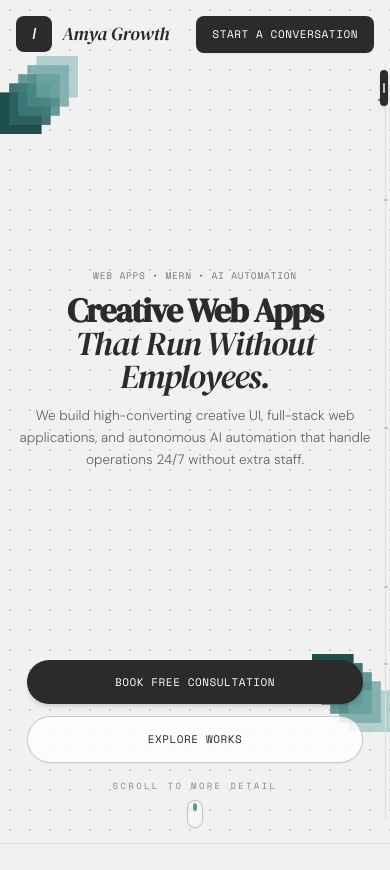
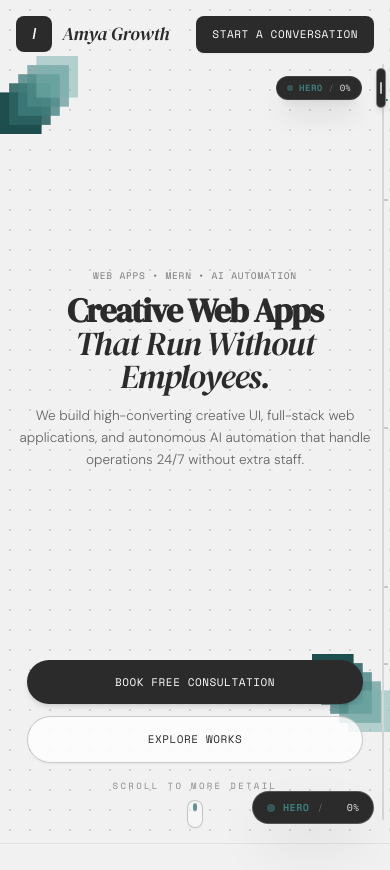
Before and after one commit to dhruvpatel9638/amya, a React (Vite) app: page / in a window 390 px wide. Shown: the top 870 px of the page. Built offline with nearby package versions, Linux system fonts and the light colour scheme.

Commit message:
fix(scrollbar): add dedicated mobile floating scroll pill and improve indicator visibility

```diff
--- a/src/components/CreativeScrollbar.jsx
+++ b/src/components/CreativeScrollbar.jsx
@@ -49,7 +49,7 @@ export default function CreativeScrollbar({ activeSection, onNavigate }) {
     return () => window.removeEventListener('resize', calculatePositions);
   }, []);
 
-  // Track window scroll progress
+  // Extend badge visibility timeout on scroll
   useEffect(() => {
     const handleScroll = () => {
       const scrollTop = window.scrollY;
@@ -61,7 +61,7 @@ export default function CreativeScrollbar({ activeSection, onNavigate }) {
       if (scrollTimeoutRef.current) clearTimeout(scrollTimeoutRef.current);
       scrollTimeoutRef.current = setTimeout(() => {
         setIsScrolling(false);
-      }, 1800);
+      }, 3500);
     };
 
     window.addEventListener('scroll', handleScroll, { passive: true });
@@ -132,14 +132,39 @@ export default function CreativeScrollbar({ activeSection, onNavigate }) {
   const percentage = Math.round(scrollProgress * 100);
   const showBadge = isHovered || isDragging || isScrolling;
 
+  // Jump to next section when mobile pill is tapped
+  const handleNextSectionJump = () => {
+    const currentIndex = sections.findIndex((s) => s.id === activeSection);
+    const nextIndex = (currentIndex + 1) % sections.length;
+    onNavigate(sections[nextIndex].id);
+  };
+
   return (
     <>
       {/* Top Reading Progress Bar (Ultra-responsive on Mobile & Desktop) */}
       <div
-        className="fixed top-0 left-0 right-0 h-[2.5px] z-[60] pointer-events-none bg-gradient-to-r from-[#3F7E7C] via-[#5fa2a0] to-[#2b2b2b] origin-left transition-transform duration-75"
+        className="fixed top-0 left-0 right-0 h-[3px] z-[100] pointer-events-none bg-gradient-to-r from-[#3F7E7C] via-[#5fa2a0] to-[#2b2b2b] origin-left transition-transform duration-75"
         style={{ transform: `scaleX(${scrollProgress})` }}
       />
 
+      {/* Dedicated Mobile Floating Scroll Indicator Pill (Always crystal clear on Mobile) */}
+      <div
+        onClick={handleNextSectionJump}
+        className="sm:hidden fixed bottom-5 right-4 z-50 flex items-center gap-2 px-3.5 py-2 rounded-full bg-[#2b2b2b] text-white shadow-2xl backdrop-blur-md border border-white/20 pointer-events-auto cursor-pointer active:scale-95 transition-all duration-150"
+        style={{ fontFamily: 'Space Mono, monospace' }}
+        title="Tap to jump to next section"
+      >
+        <span className="w-2 h-2 rounded-full bg-[#3F7E7C] animate-pulse" />
+        <span className="text-[10px] font-bold text-[#3F7E7C] uppercase tracking-wider">
+          {activeSection ? activeSection.toUpperCase() : 'HERO'}
+        </span>
+        <span className="text-white/30 text-[9px]">/</span>
+        <span className="text-[10px] text-white/90 font-medium min-w-[28px] text-right">
+          {percentage}%
+        </span>
+      </div>
+
+      {/* Main Vertical Scrollbar Rail */}
       <div
         ref={railRef}
         onMouseEnter={() => setIsHovered(true)}
@@ -147,18 +172,18 @@ export default function CreativeScrollbar({ activeSection, onNavigate }) {
         onMouseDown={handleMouseDown}
         onTouchStart={handleTouchStart}
         aria-label="Main Creative Scrollbar"
-        className="fixed right-0 top-16 sm:top-0 bottom-6 sm:bottom-0 z-50 w-3.5 sm:w-6 hover:w-9 select-none cursor-pointer flex justify-end transition-all duration-300 pointer-events-auto group"
+        className="fixed right-0 top-16 sm:top-0 bottom-6 sm:bottom-0 z-40 w-4 sm:w-6 hover:w-9 select-none cursor-pointer flex justify-end transition-all duration-300 pointer-events-auto group"
         style={{ touchAction: isDragging ? 'none' : 'pan-y' }}
       >
         {/* Background track rail with subtle glassmorphic backdrop on hover */}
         <div className="absolute inset-0 bg-transparent group-hover:bg-[#f1f1f1]/80 group-hover:backdrop-blur-sm group-hover:border-l group-hover:border-[#dedede]/60 transition-all duration-300 pointer-events-none" />
 
-        {/* Vertical Track Center Baseline */}
-        <div className="absolute right-1 sm:right-2 top-0 bottom-0 w-[1.5px] bg-[#dedede] group-hover:bg-[#cfcfcf] transition-colors pointer-events-none" />
+        {/* Vertical Track Center Baseline - Clearly visible on all screens */}
+        <div className="absolute right-1.5 sm:right-2 top-0 bottom-0 w-[2px] bg-[#d5d5d5] group-hover:bg-[#cfcfcf] rounded-full transition-colors pointer-events-none" />
 
         {/* Active Glowing Gradient Progress Rail */}
         <div
-          className="absolute right-1 sm:right-2 top-0 w-[2.5px] bg-gradient-to-b from-[#3F7E7C] via-[#5fa2a0] to-[#3F7E7C] rounded-full pointer-events-none transition-all duration-75"
+          className="absolute right-1.5 sm:right-2 top-0 w-[2.5px] bg-gradient-to-b from-[#3F7E7C] via-[#5fa2a0] to-[#3F7E7C] rounded-full pointer-events-none transition-all duration-75"
           style={{ height: `${scrollProgress * 100}%` }}
         />
 
@@ -201,12 +226,12 @@ export default function CreativeScrollbar({ activeSection, onNavigate }) {
 
         {/* Creative Main Scrollbar Thumb (Draggable Pill bounded within rail) */}
         <div
-          className="absolute right-0.5 sm:right-1 -translate-y-1/2 z-30 flex items-center justify-end pointer-events-none transition-all duration-100 will-change-transform"
+          className="absolute right-1 sm:right-1.5 -translate-y-1/2 z-30 flex items-center justify-end pointer-events-none transition-all duration-100 will-change-transform"
           style={{
             top: `calc(${scrollProgress} * (100% - 48px) + 24px)`,
           }}
         >
-          {/* Floating Live Section & Percentage Badge */}
+          {/* Floating Live Section & Percentage Badge (Desktop/Mobile on scroll) */}
           <AnimatePresence>
             {showBadge && (
               <motion.div
@@ -214,7 +239,7 @@ export default function CreativeScrollbar({ activeSection, onNavigate }) {
                 animate={{ opacity: 1, x: -8, scale: 1 }}
                 exit={{ opacity: 0, x: 10, scale: 0.85 }}
                 transition={{ duration: 0.18 }}
-                className="flex items-center gap-1.5 px-2.5 py-1 rounded-full bg-[#2b2b2b] text-white shadow-xl backdrop-blur-md border border-white/10 pointer-events-none whitespace-nowrap mr-1"
+                className="flex items-center gap-1.5 px-2.5 py-1 rounded-full bg-[#2b2b2b] text-white shadow-xl backdrop-blur-md border border-white/10 pointer-events-none whitespace-nowrap mr-1.5"
               >
                 <span className="w-1.5 h-1.5 rounded-full bg-[#3F7E7C] animate-pulse" />
                 <span
@@ -236,11 +261,11 @@ export default function CreativeScrollbar({ activeSection, onNavigate }) {
             className={`rounded-full transition-all duration-200 flex flex-col items-center justify-center shadow-md cursor-grab active:cursor-grabbing ${
               isDragging
                 ? 'w-2.5 sm:w-3.5 h-12 sm:h-16 bg-[#3F7E7C] ring-4 ring-[#3F7E7C]/25'
-                : 'w-2 sm:w-2.5 group-hover:w-3 h-9 sm:h-11 bg-[#2b2b2b] group-hover:bg-[#3F7E7C]'
+                : 'w-2.5 sm:w-2.5 group-hover:w-3 h-10 sm:h-11 bg-[#2b2b2b] border border-white/40 group-hover:bg-[#3F7E7C]'
             }`}
           >
             {/* Subtle Grip Line inside thumb */}
-            <div className="w-0.5 sm:w-1 h-2.5 sm:h-3 rounded-full bg-white/70" />
+            <div className="w-0.5 sm:w-1 h-3 sm:h-3.5 rounded-full bg-white/70" />
           </div>
         </div>
       </div>
```
